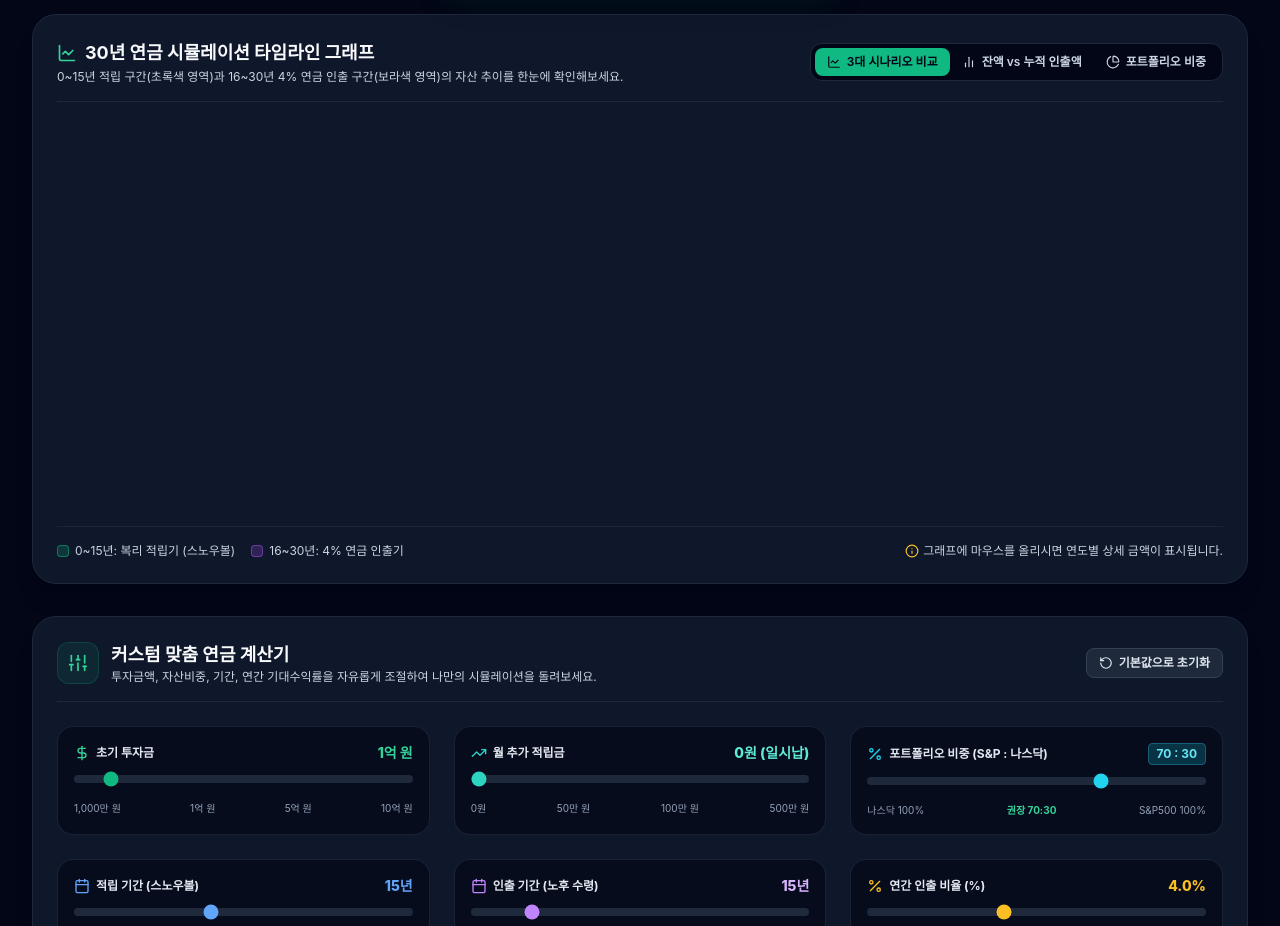
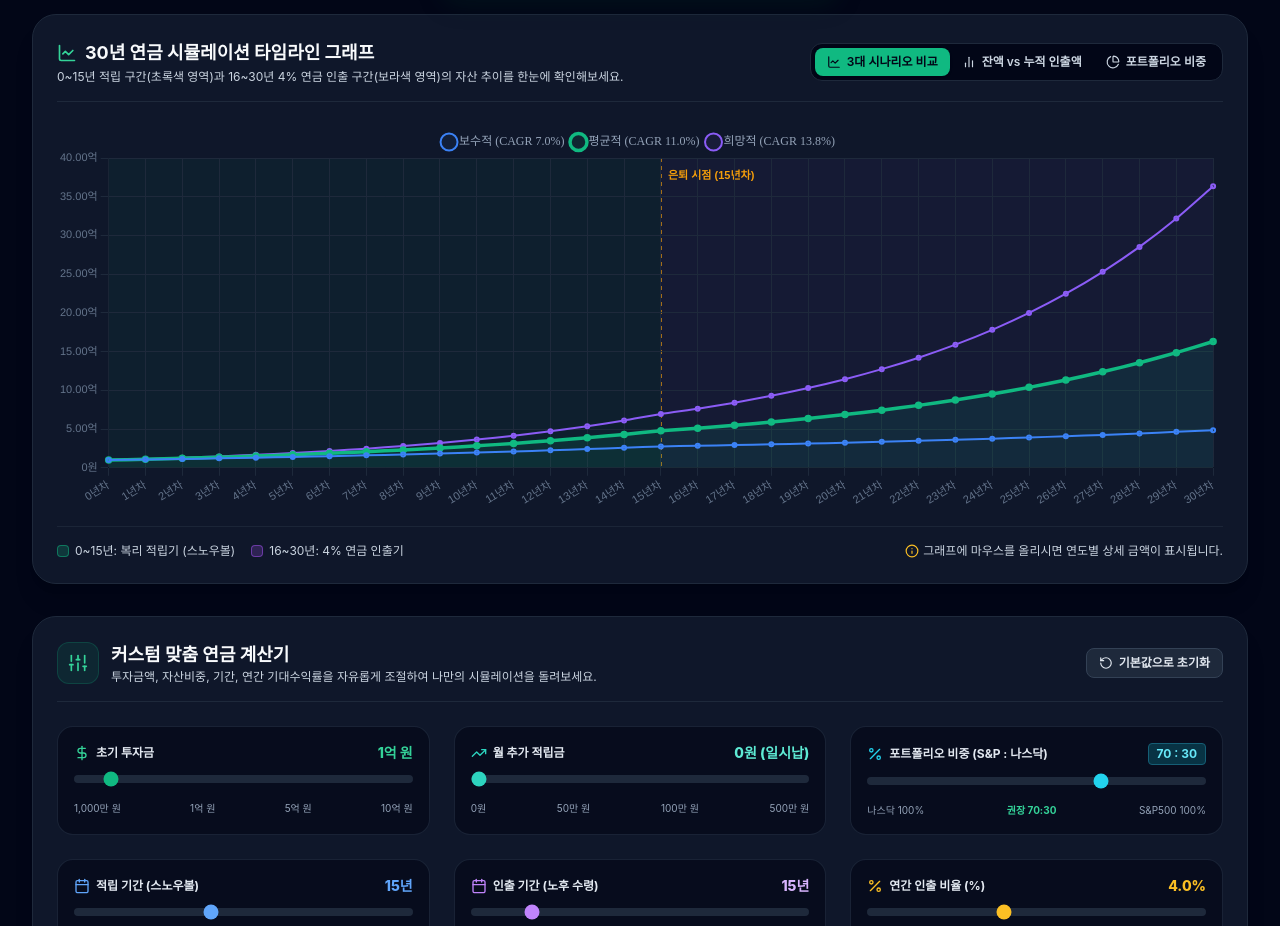
Before and after one commit to Younseob/my_pension_helper, a React (Vite) app: page / in a window 1280 px wide. Shown: the part 1140-2066 px from the top of the page. Built offline with nearby package versions, Linux system fonts and the light colour scheme; a web font is replaced by a local one.

Commit message:
Use_react_chartjs_2_for_SimulationChart

```diff
--- a/package.json
+++ b/package.json
@@ -12,6 +12,7 @@
     "chart.js": "^4.4.8",
     "lucide-react": "^0.475.0",
     "react": "^19.0.0",
+    "react-chartjs-2": "^5.3.1",
     "react-dom": "^19.0.0"
   },
   "devDependencies": {
--- a/src/components/SimulationChart.tsx
+++ b/src/components/SimulationChart.tsx
@@ -1,4 +1,4 @@
-import React, { useEffect, useRef, useState } from 'react';
+import React, { useState } from 'react';
 import {
   Chart as ChartJS,
   CategoryScale,
@@ -13,6 +13,7 @@ import {
   ChartDataset,
   Plugin
 } from 'chart.js';
+import { Line } from 'react-chartjs-2';
 import { PensionParams } from '../types/pension';
 import { PRESETS, calculatePensionTimeline, formatKRWShort, formatKRW } from '../utils/pensionMath';
 import { LineChart, BarChart2, PieChart, Info } from 'lucide-react';
@@ -38,9 +39,6 @@ export default function SimulationChart({
   baseParams,
   selectedPresetId
 }: SimulationChartProps) {
-  const chartRef = useRef<HTMLCanvasElement | null>(null);
-  const chartInstanceRef = useRef<ChartJS | null>(null);
-
   // Chart view modes:
   // 'all_scenarios' = Compare Conservative, Average, Optimistic together
   // 'balance_vs_withdrawn' = Selected scenario balance vs cumulative withdrawn cash
@@ -79,17 +77,6 @@ export default function SimulationChart({
 
   const totalYears = baseParams.accumulationYears + baseParams.withdrawalYears;
   const labels = Array.from({ length: totalYears + 1 }, (_, i) => `${i}년차`);
-
-  useEffect(() => {
-    if (!chartRef.current) return;
-
-    // Destroy previous chart instance if exists
-    if (chartInstanceRef.current) {
-      chartInstanceRef.current.destroy();
-    }
-
-    const ctx = chartRef.current.getContext('2d');
-    if (!ctx) return;
 
   // Build dataset based on chartMode
   let datasets: ChartDataset<'line', number[]>[] = [];
@@ -186,18 +173,12 @@ export default function SimulationChart({
     id: 'phaseBackground',
     beforeDraw: (chart) => {
       try {
-          const { ctx, chartArea, scales } = chart;
-          if (!chartArea || !scales || !scales.x) return;
+        const { ctx, chartArea } = chart;
+        if (!chartArea) return;
 
         const accYears = baseParams.accumulationYears;
-          let xAccEnd = scales.x.getPixelForValue(accYears);
-
-          if (isNaN(xAccEnd) || !isFinite(xAccEnd) || xAccEnd === 0) {
         const ratio = accYears / (totalYears > 0 ? totalYears : 1);
-            xAccEnd = chartArea.left + (chartArea.width * ratio);
-          }
-
-          if (isNaN(xAccEnd) || !isFinite(xAccEnd)) return;
+        const xAccEnd = chartArea.left + (chartArea.width * ratio);
 
         ctx.save();
 
@@ -244,28 +225,21 @@ export default function SimulationChart({
     }
   };
 
-    try {
-      if (chartInstanceRef.current) {
-        chartInstanceRef.current.destroy();
-        chartInstanceRef.current = null;
-      }
-
-      chartInstanceRef.current = new ChartJS(ctx, {
-        type: 'line',
-        data: {
+  const chartData = {
     labels,
     datasets,
-        },
-        options: {
+  };
+
+  const chartOptions = {
     responsive: true,
     maintainAspectRatio: false,
     interaction: {
-            mode: 'index',
+      mode: 'index' as const,
       intersect: false,
     },
     plugins: {
       legend: {
-              position: 'top',
+        position: 'top' as const,
         labels: {
           color: '#94a3b8',
           font: {
@@ -286,19 +260,19 @@ export default function SimulationChart({
         boxPadding: 6,
         usePointStyle: true,
         callbacks: {
-                title: (tooltipItems) => {
+          title: (tooltipItems: any[]) => {
             const yearIndex = tooltipItems[0].dataIndex;
             const phaseText = yearIndex <= baseParams.accumulationYears
               ? '🌱 자산 적립기 (15년 스노우볼)'
               : '🌴 연금 인출기 (4% 룰 적용)';
             return `${yearIndex}년차 | ${phaseText}`;
           },
-                label: (context) => {
+          label: (context: any) => {
             const label = context.dataset.label || '';
             const value = context.parsed.y;
             return `${label}: ${formatKRW(value)}`;
           },
-                afterBody: (tooltipItems) => {
+          afterBody: (tooltipItems: any[]) => {
             const yearIndex = tooltipItems[0].dataIndex;
             if (yearIndex > baseParams.accumulationYears) {
               const item = activeResult.yearlyTimeline[yearIndex];
@@ -332,24 +306,11 @@ export default function SimulationChart({
         ticks: {
           color: '#64748b',
           font: { size: 11 },
-                callback: (value) => formatKRWShort(typeof value === 'number' ? value : parseFloat(value as string)),
+          callback: (value: any) => formatKRWShort(typeof value === 'number' ? value : parseFloat(value as string)),
         }
       }
     }
-        },
-        plugins: [phasePlugin]
-      });
-    } catch (err) {
-      console.error('ChartJS Initialization Error:', err);
-    }
-
-    return () => {
-      if (chartInstanceRef.current) {
-        chartInstanceRef.current.destroy();
-        chartInstanceRef.current = null;
-      }
   };
-  }, [chartMode, baseParams, selectedPresetId]);
 
   return (
     <div className="bg-slate-900 border border-slate-800 rounded-3xl p-6 shadow-xl mb-8">
@@ -405,9 +366,14 @@ export default function SimulationChart({
         </div>
       </div>
 
-      {/* Main Chart Canvas Container */}
+      {/* Main Chart Component */}
       <div className="relative h-80 sm:h-96 w-full">
-        <canvas ref={chartRef} />
+        <Line
+          key={`${chartMode}-${selectedPresetId}-${baseParams.accumulationYears}-${baseParams.withdrawalYears}`}
+          data={chartData}
+          options={chartOptions}
+          plugins={[phasePlugin]}
+        />
       </div>
 
       {/* Chart Legend Explanation Banner */}
```
Also changed, not shown: 1 other file (tests, documents, lock files or other folders). Lines whose indentation alone changed are shown as unchanged.
